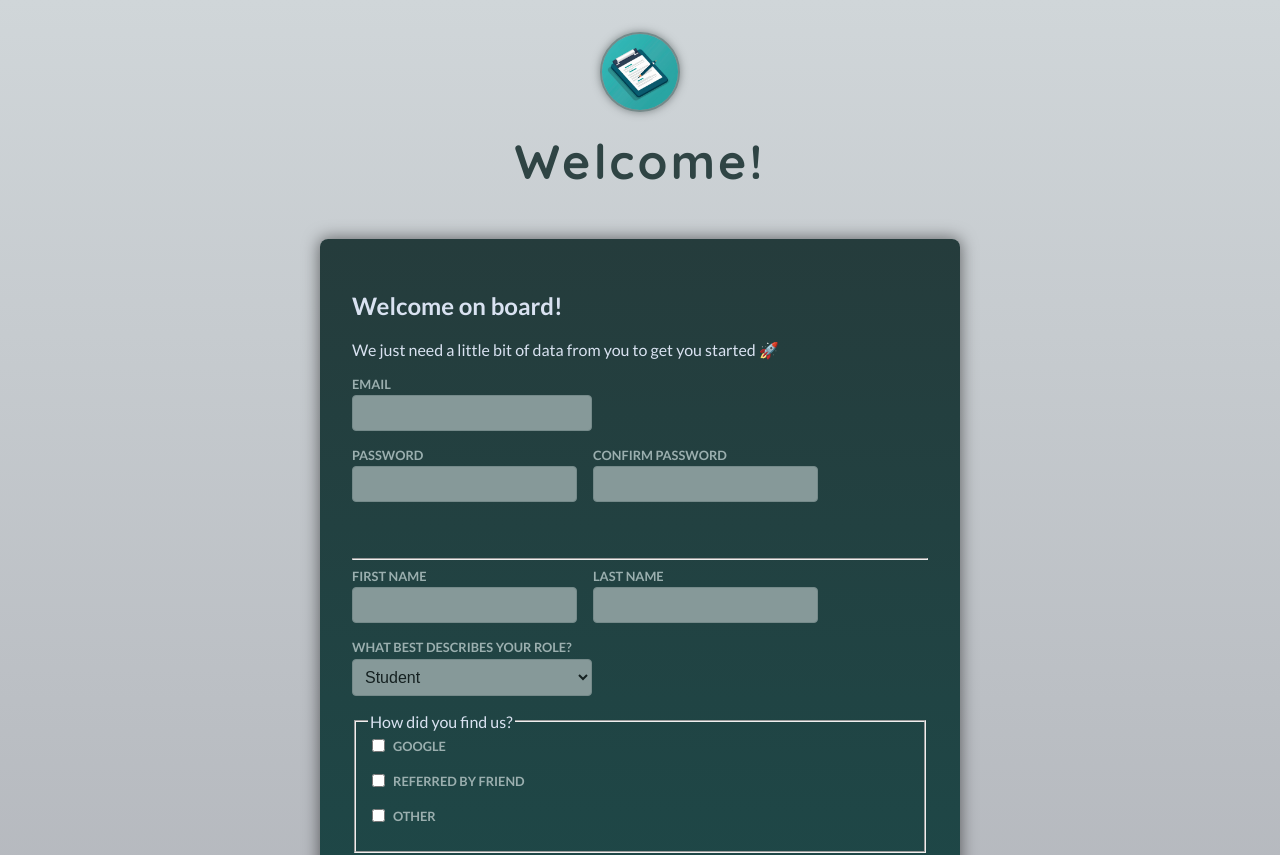
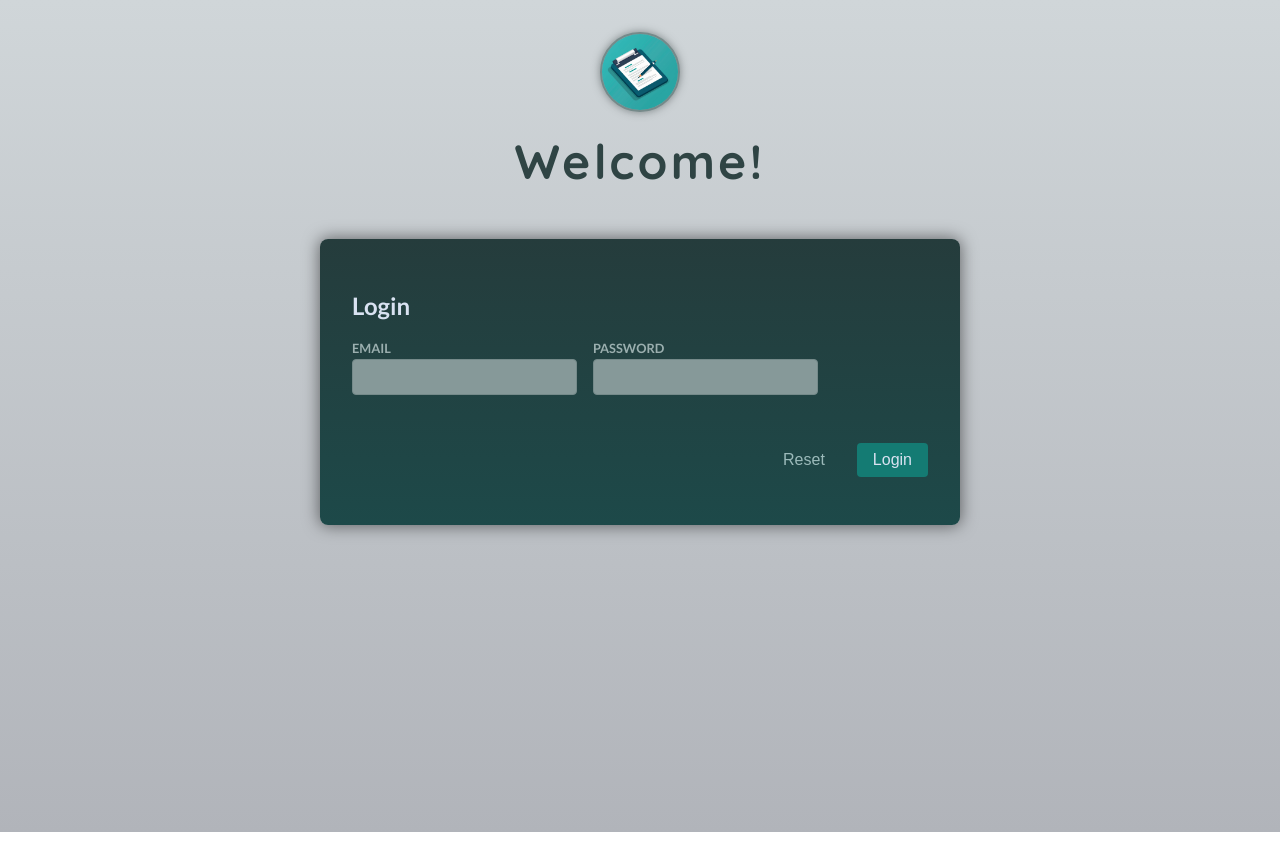
Before and after one commit to Vennisha-Naidoo/Login-Form, a React (Vite) app: page / in a window 1280 px wide. Shown: the top 855 px of the page. After the commit the page ends 832 px from the top, so only its background shows below. Built offline with nearby package versions, Linux system fonts and the light colour scheme.

Commit message:
Building & Using a Reusable Input Component

```diff
--- a/src/App.jsx
+++ b/src/App.jsx
@@ -1,12 +1,12 @@
 import Header from './components/Header.jsx';
-import Signup from './components/Signup.jsx';
+import Login from './components/StateLogin.jsx';
 
 function App() {
   return (
     <>
       <Header />
       <main>
-        <Signup />
+        <Login />
       </main>
     </>
   );
--- /dev/null
+++ b/src/components/Input.jsx
@@ -0,0 +1,12 @@
+export default function Input({ label, id, error, ...props }) {
+    return (
+        <div className="control no-margin">
+            <label htmlFor={ id }>{ label }</label>
+            <input
+                id={id}
+                {...props}
+            />
+            <div className="control-error">{ error && <p>{ error }</p>}</div>
+        </div>
+    )
+}
--- a/src/components/StateLogin.jsx
+++ b/src/components/StateLogin.jsx
@@ -1,4 +1,5 @@
 import { useState } from "react";
+import Input from "./Input";
 
 export default function Login() {
 
@@ -13,6 +14,7 @@ export default function Login() {
   });
 
   const emailInvalid = didEdit.email && !enteredCredentials.email.includes('@');
+  const passwordIsInvalid = didEdit.password && enteredCredentials.password.trim().length < 6;
 
   function handleSubmit(event) {
     event.preventDefault();
@@ -39,38 +41,36 @@ export default function Login() {
   }
 
   return (
-    <form onSubmit={ handleSubmit }>
+    <form onSubmit={handleSubmit}>
       <h2>Login</h2>
 
       <div className="control-row">
-        <div className="control no-margin">
-          <label htmlFor="email">Email</label>
-          <input
+        <Input
+          label="Email"
           id="email"
           type="email"
           name="email"
-                onBlur={ () => handleInputBlur('email') }
-                onChange={ (event) => handleInputChange('email', event.target.value) }
-                value={ enteredCredentials.email }
+          onBlur={() => handleInputBlur('email')}
+          onChange={(event) => handleInputChange('email', event.target.value)}
+          value={enteredCredentials.email}
+          error={ emailInvalid && 'Please enter valid email address.' }
         />
-          <div className="control-error">{ emailInvalid && "Please enter a valid email address." }</div>
-        </div>
 
-        <div className="control no-margin">
-          <label htmlFor="password">Password</label>
-          <input
+        <Input
+          label="Password"
           id="password"
           type="password"
           name="password"
-                onChange={ (event) => handleInputChange('password', event.target.value) }
-                value={ enteredCredentials.password }
+          onBlur={() => handleInputBlur('password')}
+          onChange={(event) => handleInputChange('password', event.target.value)}
+          value={enteredCredentials.password}
+          error={ passwordIsInvalid && 'Please enter valid password.' }
         />
-        </div>
       </div>
 
       <p className="form-actions">
         <button className="button button-flat">Reset</button>
-        <button  className="button">Login</button>
+        <button className="button">Login</button>
       </p>
     </form>
   );
```
Lines whose indentation alone changed are shown as unchanged.
